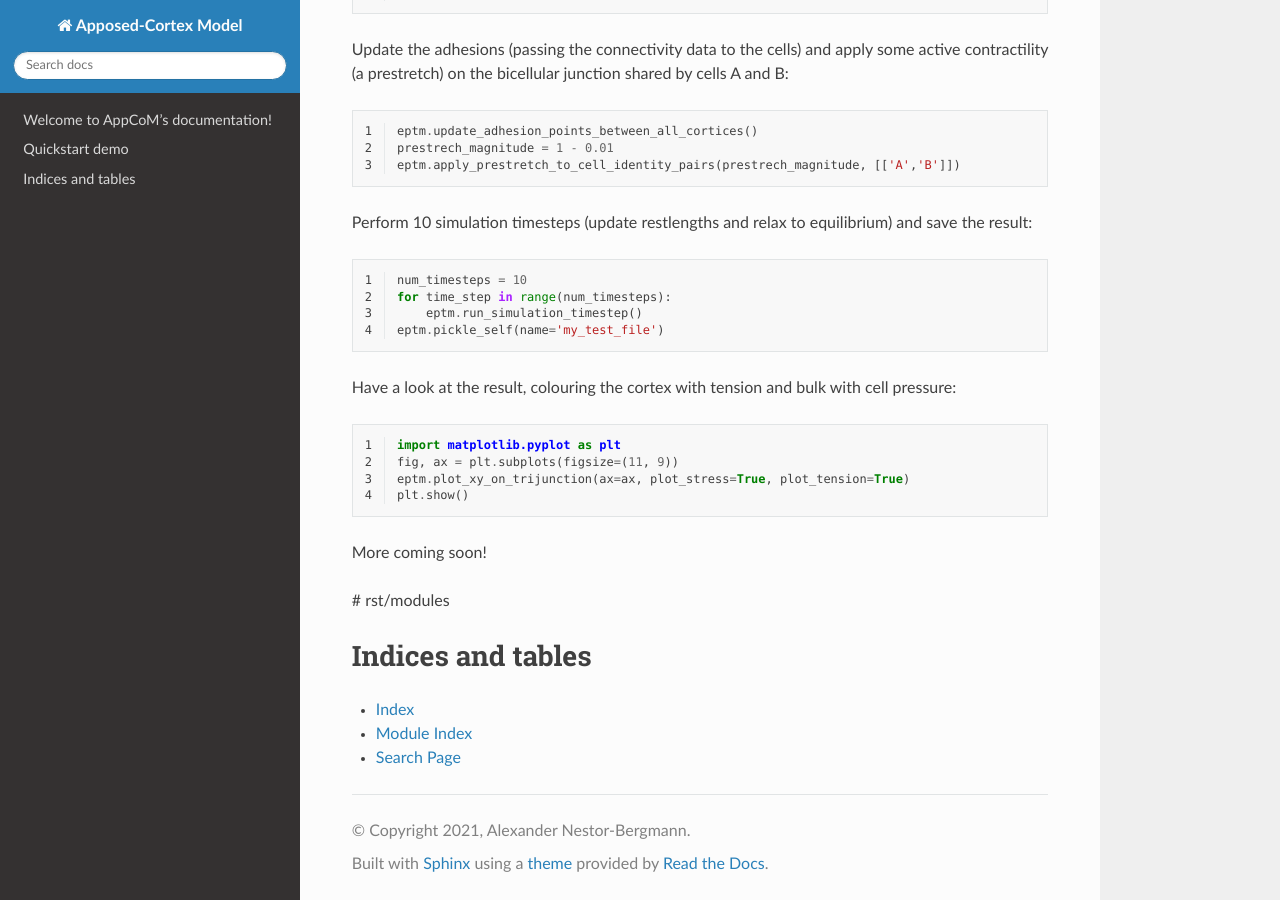
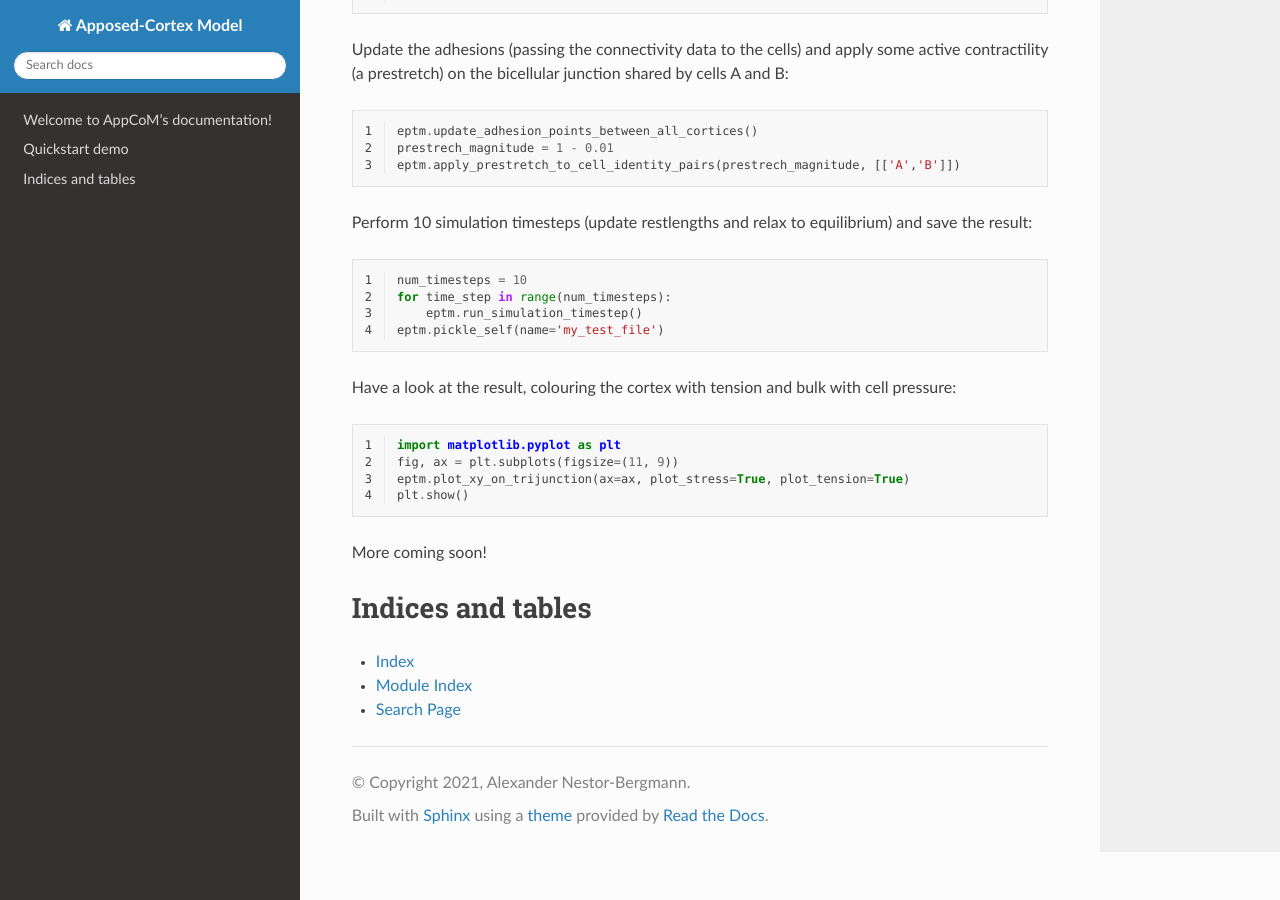
Before and after one commit to Alexander-Nestor-Bergmann/appcom, a Sphinx documentation site: the page built from docs/index.rst, in a window 1280 px wide and 900 px high, scrolled down 535 px. Built offline with Sphinx 7.4.7 and the Read the Docs theme 2.0.0, drawn with Linux system fonts in a browser that asks for light colours.

Commit message:
updated readthedocs files

```diff
--- a/docs/index.rst
+++ b/docs/index.rst
@@ -66,7 +66,6 @@ More coming soon!
    :maxdepth: 2
    :caption: Contents:
 
-#   rst/modules
 
 Indices and tables
 ==================
```
